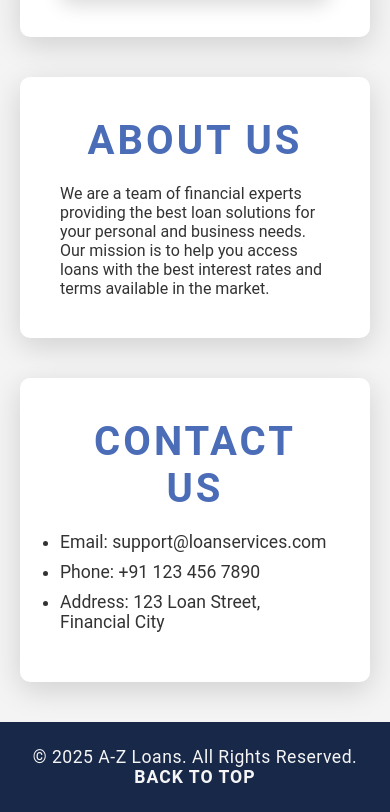
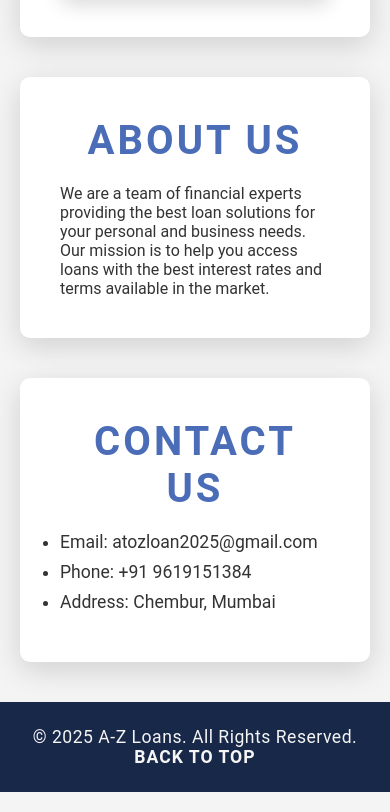
Before and after one commit to a-to-z-loan/a-z-loan, a plain HTML site: page index.html in a window 390 px wide. Shown: the part 1834-2646 px from the top of the page. Drawn offline with Linux system fonts and the light colour scheme.

Commit message:
Update index.html
Updated address and phone number

```diff
--- a/index.html
+++ b/index.html
@@ -337,9 +337,9 @@
     <section id="contact">
       <h2>Contact Us</h2>
       <ul class="contact-details">
-        <li>Email: support@loanservices.com</li>
-        <li>Phone: +91 123 456 7890</li>
-        <li>Address: 123 Loan Street, Financial City</li>
+        <li>Email: atozloan2025@gmail.com</li>
+        <li>Phone: +91 9619151384</li>
+        <li>Address: Chembur, Mumbai</li>
       </ul>
     </section>
   </main>
```
